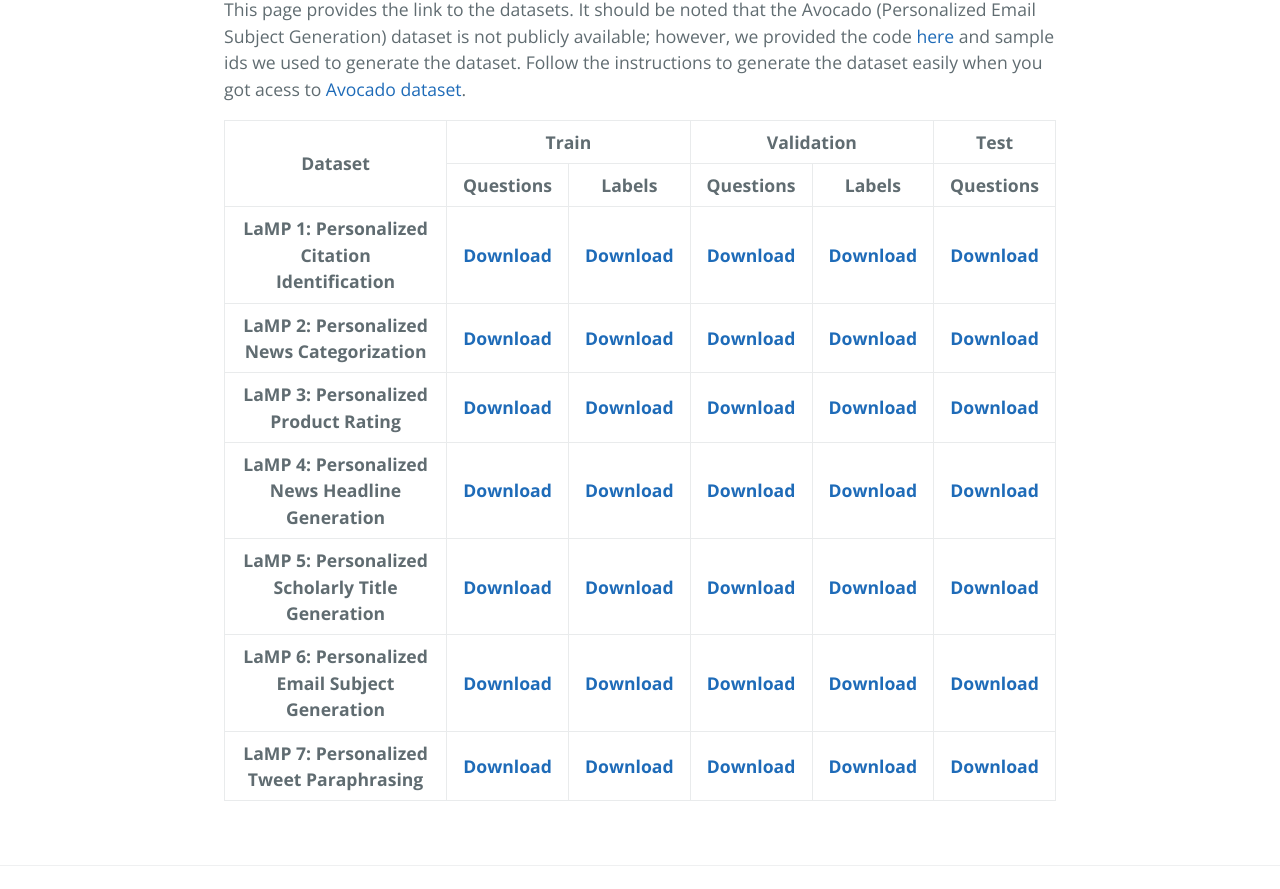
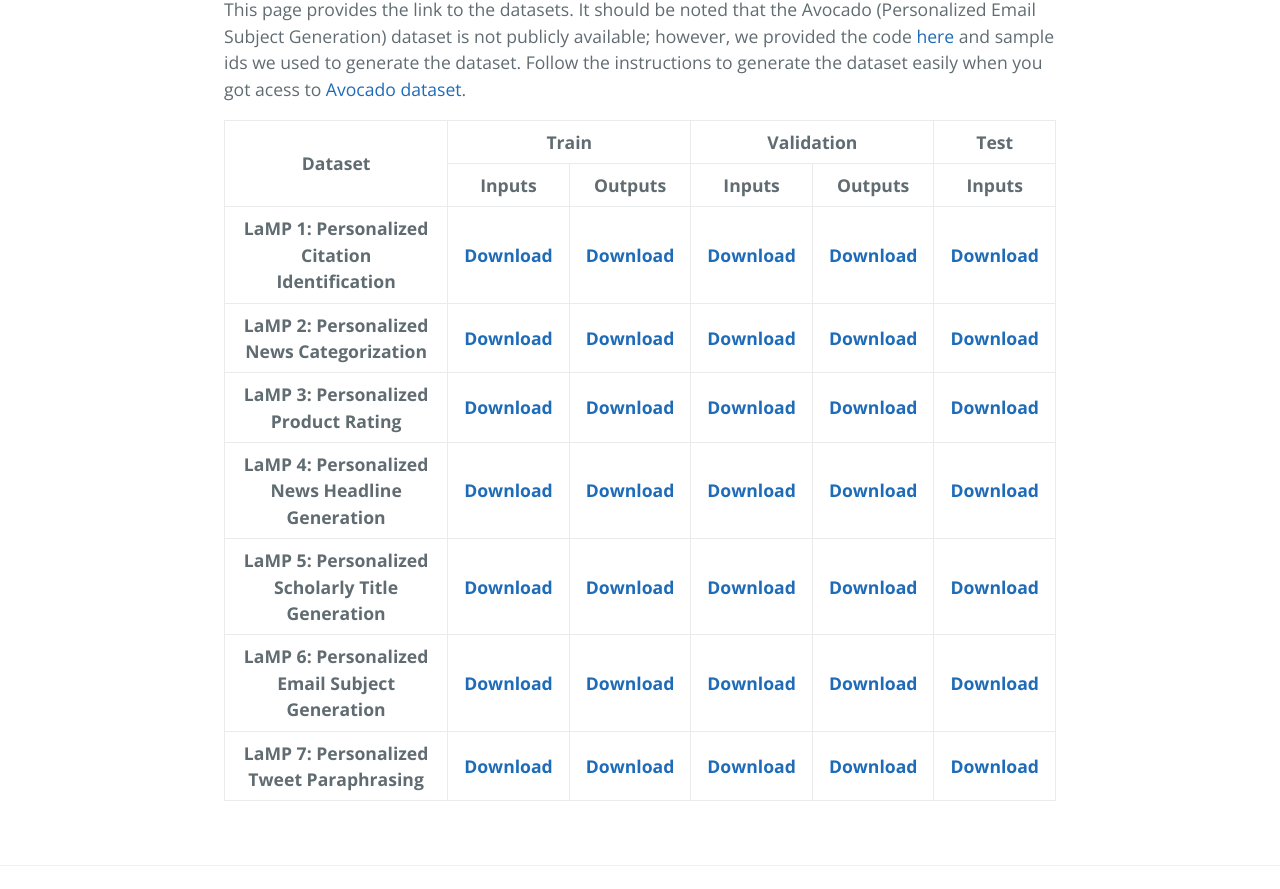
Before and after one commit to LaMP-Benchmark/lamp-benchmark.github.io, a Jekyll site: the page built from download.html, in a window 1280 px wide. Shown: the part 533-1422 px from the top of the page. Built offline with Jekyll 4.4.1, drawn with Linux system fonts in a browser that asks for light colours.

Commit message:
Fix the table title

```diff
--- a/download.html
+++ b/download.html
@@ -17,11 +17,11 @@ permalink: download
             <th colspan="1">Test</th>
         </tr>
         <tr>
-            <th>Questions</th>
-            <th>Labels</th>
-            <th>Questions</th>
-            <th>Labels</th>
-            <th>Questions</th>
+            <th>Inputs</th>
+            <th>Outputs</th>
+            <th>Inputs</th>
+            <th>Outputs</th>
+            <th>Inputs</th>
         </tr>
     </thead>
     <tbody>
```
